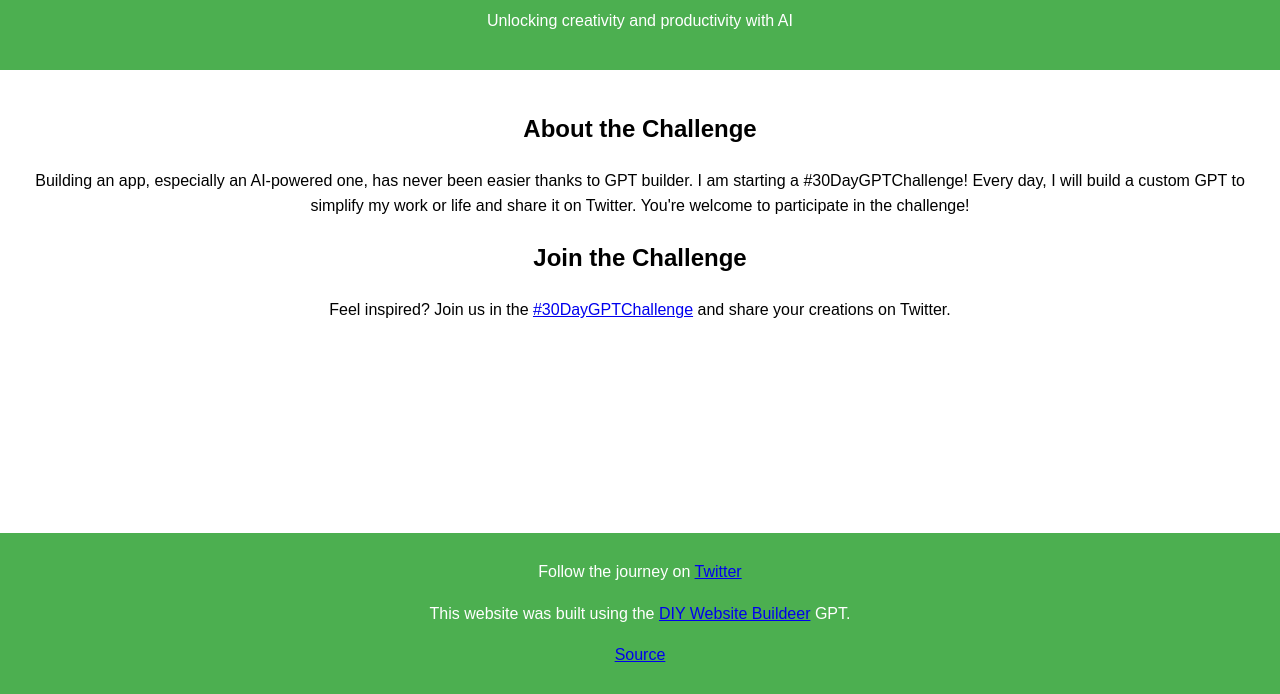
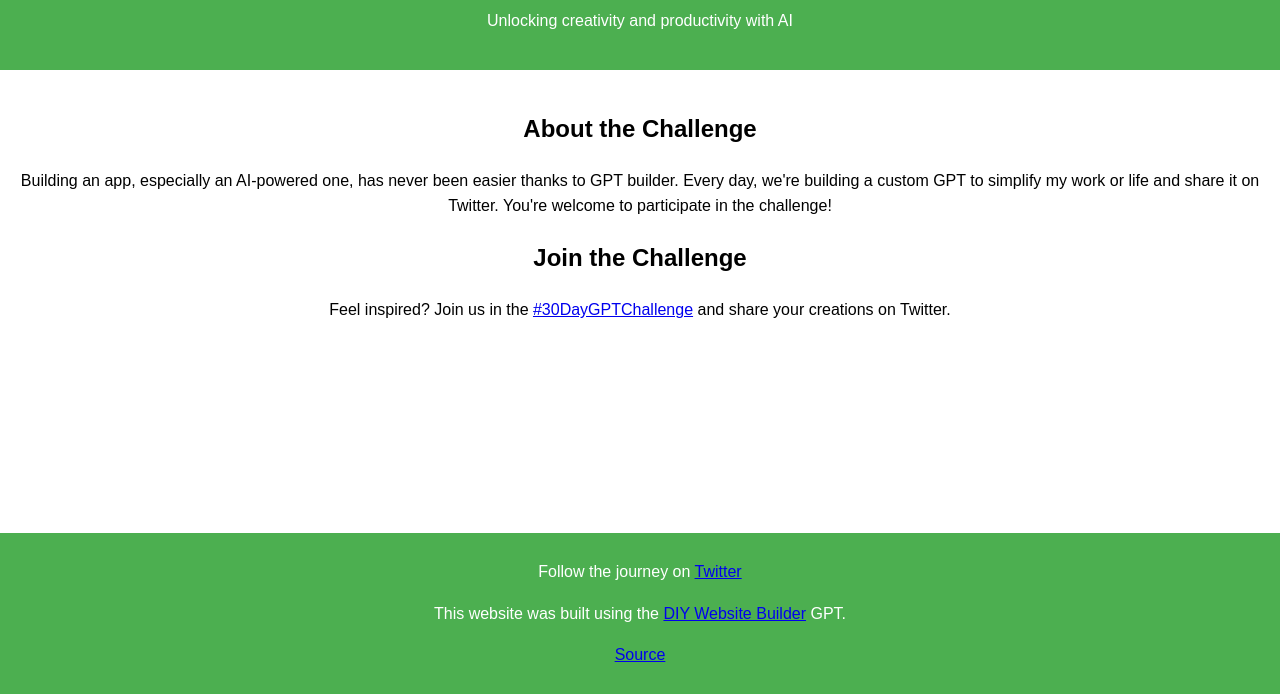
Before and after one commit to micrum/30DayGPTChallenge, a plain HTML site: page index.html in a window 1280 px wide. Shown: the part 106-800 px from the top of the page. Drawn offline with Linux system fonts and the light colour scheme.

Commit message:
typo fixed

```diff
--- a/index.html
+++ b/index.html
@@ -15,7 +15,7 @@
     <div class="content">
         <section id="about">
         <h2>About the Challenge</h2>
-        <p>Building an app, especially an AI-powered one, has never been easier thanks to GPT builder. I am starting a #30DayGPTChallenge! Every day, I will build a custom GPT to simplify my work or life and share it on Twitter. You're welcome to participate in the challenge!</p>
+        <p>Building an app, especially an AI-powered one, has never been easier thanks to GPT builder. Every day, we're building a custom GPT to simplify my work or life and share it on Twitter. You're welcome to participate in the challenge!</p>
     </section>
 
     <section id="participate">
@@ -26,7 +26,7 @@
 
     <footer>
         <p>Follow the journey on <a href="https://twitter.com/micrum" target="_blank">Twitter</a></p>
-        <p>This website was built using the <a href="https://chat.openai.com/g/g-ADf3VTMAn-diy-website-builder" target="_blank">DIY Website Buildeer</a> GPT.</p>
+        <p>This website was built using the <a href="https://chat.openai.com/g/g-ADf3VTMAn-diy-website-builder" target="_blank">DIY Website Builder</a> GPT.</p>
         <p><a href="https://github.com/micrum/30DayGPTChallenge" target="_blank">Source</a></p>
     </footer>
 </body>
```
